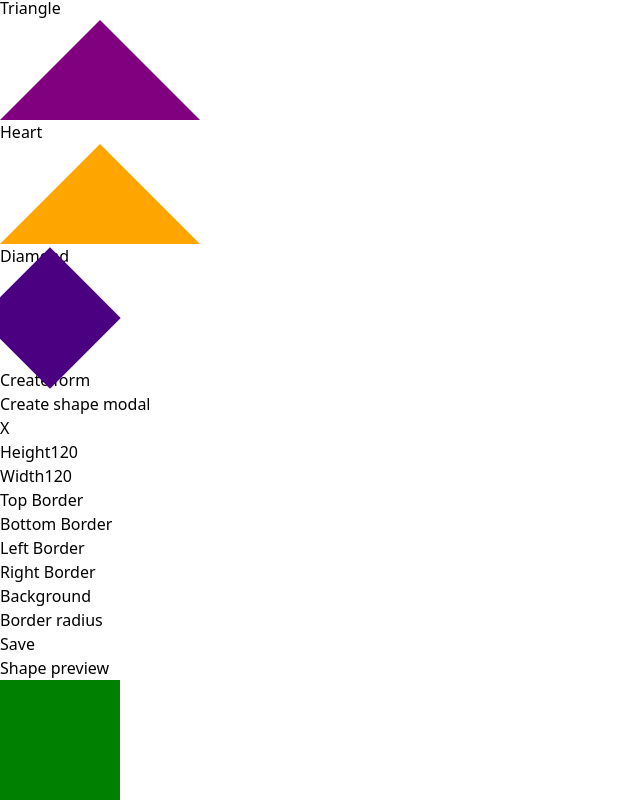
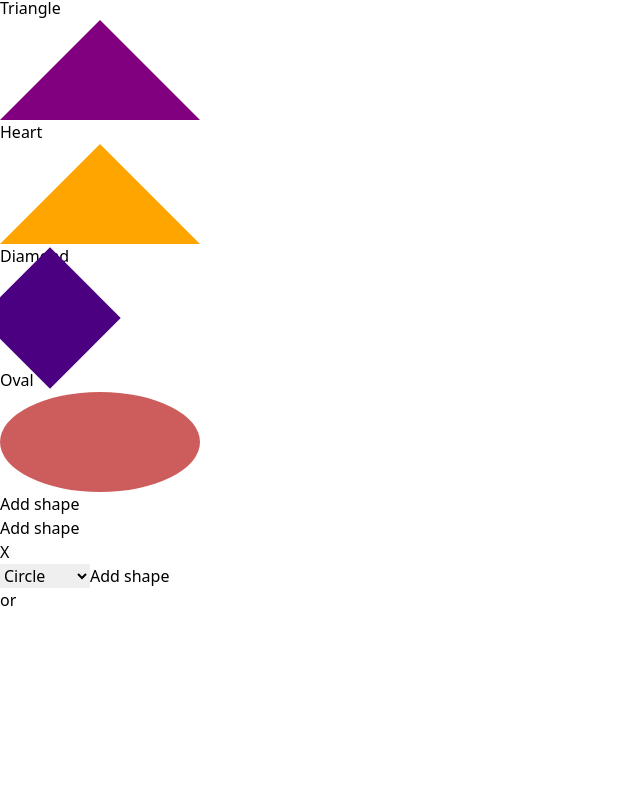
Before and after one commit to waywrd/Hantec-Markets, a Vue app: page / in a window 1280 px wide. Shown: the part 372-1172 px from the top of the page, without its empty margins (0-640 px from the left). After the commit the page ends 984 px from the top, so only its background shows below. Built offline with nearby package versions, Linux system fonts and the light colour scheme.

Commit message:
add-new-forms

```diff
--- /dev/null
+++ b/src/components/Home/AddShapeModal.vue
@@ -0,0 +1,55 @@
+<template>
+  <div
+    :class="[
+      isAddShapeModalOpen ? 'block' : 'hidden',
+      'absolute top-5 left-1 bg-opacity-95 w-80 h-64 bg-white color-black rounded-lg shadow-500 z-50 border-2',
+    ]">
+    <div class="flex justify-between p-2">
+      <div class="text-xl text-black mt-2">Add shape</div>
+      <div
+        @click="closeModal"
+        class="cursor-pointer text-xl relative top-2">
+        X
+      </div>
+    </div>
+    <div class="flex flex-col items-center">
+      <select
+        class="block w-3/4 px-4 py-2 pr-8 bg-white border border-sky-300 rounded-md shadow-sm focus:border-sky-300 sm:text-sm"
+        v-model="selectedValue">
+        <option
+          v-for="(shape, index) in availableShapes"
+          :key="index"
+          :value="shape">
+          {{ shape }}
+        </option>
+      </select>
+      <button
+        @click="addShape"
+        class="bg-sky-500 hover:bg-sky-400 text-white py-2 px-4 rounded mt-8">
+        Add shape
+      </button>
+      <div class="text-xl my-4">or</div>
+    </div>
+  </div>
+</template>
+<script setup>
+import { defineModel, defineProps, defineEmits, ref } from "vue";
+
+const isAddShapeModalOpen = defineModel();
+
+const props = defineProps({
+  availableShapes: Array,
+});
+
+const emit = defineEmits(["addShape"]);
+
+const selectedValue = ref(props.availableShapes[0]);
+
+const addShape = () => {
+  emit("addShape", selectedValue.value);
+};
+
+const closeModal = () => {
+  isAddShapeModalOpen.value = false;
+};
+</script>
--- a/src/components/Home/ShapeCreator/ShapeCreatorModal.vue
+++ b/src/components/Home/ShapeCreator/ShapeCreatorModal.vue
@@ -5,7 +5,7 @@
       'fixed left-250 top-50 bg-opacity-95 sm:w-2/4 sm:h-full w-6/8 h-full bg-white color-black rounded - lg shadow - 500 z - 50 border - 2',
     ]">
     <div class="flex justify-between p-2">
-      <div class="text-xl text-black mt-2">Create shape modal</div>
+      <div class="text-xl text-black mt-2">Create shape</div>
       <div
         @click="closeMdal"
         class="cursor-pointer text-xl relative top-2">
--- a/src/components/Home/ShapeList.vue
+++ b/src/components/Home/ShapeList.vue
@@ -1,5 +1,5 @@
 <template>
-  <div class="flex justify-center mt-8">
+  <div class="flex flex-col items-center mt-8">
     <div class="flex flex-wrap sm:justify-start justify-center w-11/12">
       <div
         v-for="([key, value], index) in Object.entries(componentShapes)"
@@ -9,7 +9,7 @@
           :index="index"
           v-model="activeIndex" />
       </div>
-      <div
+      <!-- <div
         @click="isCreateShapeModalOpen = true"
         class="rounded-lg shadow-md p-4 hover:shadow-lg bg-white w-56 m-5 h-48 cursor-pointer">
         <div class="flex w-full h-full justify-center items-center">
@@ -17,25 +17,57 @@
             <button class="bg-sky-500 hover:bg-sky-400 text-white py-2 px-4 rounded">Create form</button>
           </div>
         </div>
+      </div> -->
+      <div class="relative">
+        <div
+          @click="
+            isAddShapeModalOpen = true;
+            activeIndex = false;
+          "
+          class="rounded-lg shadow-md hover:shadow-lg bg-white w-56 p-4 m-5 h-48 cursor-pointer">
+          <div class="flex w-full h-full justify-center items-center">
+            <div>
+              <button class="bg-sky-500 hover:bg-sky-400 text-white py-2 px-4 rounded">Add shape</button>
+            </div>
+          </div>
+        </div>
+        <AddShapeModal
+          @addShape="addNewShape"
+          v-model="isAddShapeModalOpen"
+          :availableShapes="shapeNames" />
       </div>
     </div>
-    <ShapeCreatorModal v-model="isCreateShapeModalOpen" />
+    <!-- <ShapeCreatorModal v-model="isAddShapeModalOpen" /> -->
   </div>
 </template>
 <script setup>
-import { ref } from "vue";
+import { ref, onMounted } from "vue";
 import ShapeCard from "./ShapeCard.vue";
-import ShapeCreatorModal from "./ShapeCreator/ShapeCreatorModal.vue";
+// import ShapeCreatorModal from "./ShapeCreator/ShapeCreatorModal.vue";
+import AddShapeModal from "./AddShapeModal.vue";
 import { useShapes } from "@/store/index.js";
 import { storeToRefs } from "pinia";
 
 const activeIndex = ref(false);
-const isCreateShapeModalOpen = ref(false);
+// const isCreateShapeModalOpen = ref(false);
+const isAddShapeModalOpen = ref(false);
 const { shapes } = storeToRefs(useShapes());
-const componentShapes = ref(shapes);
-// const { addShape } = useShapes();
+const componentShapes = ref([]);
 
-// onMounted(() => {
-//   // console.log(Object.entries(shapes));
-// });
+onMounted(() => {
+  if (shapes.value.length) {
+    componentShapes.value = shapes.value;
+  }
+});
+
+const shapeNames = shapes.value.map((entry) => {
+  return Object.keys(entry)[0];
+});
+
+const addNewShape = (shapeName) => {
+  const { [shapeName]: value } = shapes.value.find((obj) => shapeName in obj) || {};
+  const shape = { [shapeName]: value };
+  componentShapes.value.push(shape);
+  isAddShapeModalOpen.value = false;
+};
 </script>
--- a/src/store/index.js
+++ b/src/store/index.js
@@ -20,6 +20,9 @@ export const useShapes = defineStore("useShapes", () => {
     {
       Diamond: "width: 100px; height: 100px; background-color: indigo; transform: rotate(45deg);",
     },
+    {
+      Oval: "width:200px; height:100px; background-color:IndianRed; border-radius: 50%;  ",
+    },
   ]);
 
   const addShape = (shape) => {
--- a/src/views/HomeView.vue
+++ b/src/views/HomeView.vue
@@ -1,8 +1,11 @@
 <template>
   <div>
     <div class="flex flex-col">
-      <div class="flex justify-center mt-6">
-        <div class="text-5xl">Shapes</div>
+      <div class="flex justify-center my-10">
+        <div
+          class="text-6xl bg-gradient-to-r from-blue-600 via-red-600 to-blue-400 inline-block text-transparent bg-clip-text">
+          Shapes
+        </div>
       </div>
       <ShapeList />
     </div>
--- a/tailwind.config.js
+++ b/tailwind.config.js
@@ -6,7 +6,7 @@ module.exports = {
     extend: {
       backgroundImage: {
         "black-red-glow": "linear-gradient(to right, black 90%, red 100%)",
-        "black-red-vertical": "linear-gradient(to top, black 90%, red 100%)",
+        "black-red-vertical": "linear-gradient(to right, DarkSlateBlue 60%, red 100%)",
       },
     },
   },
```
